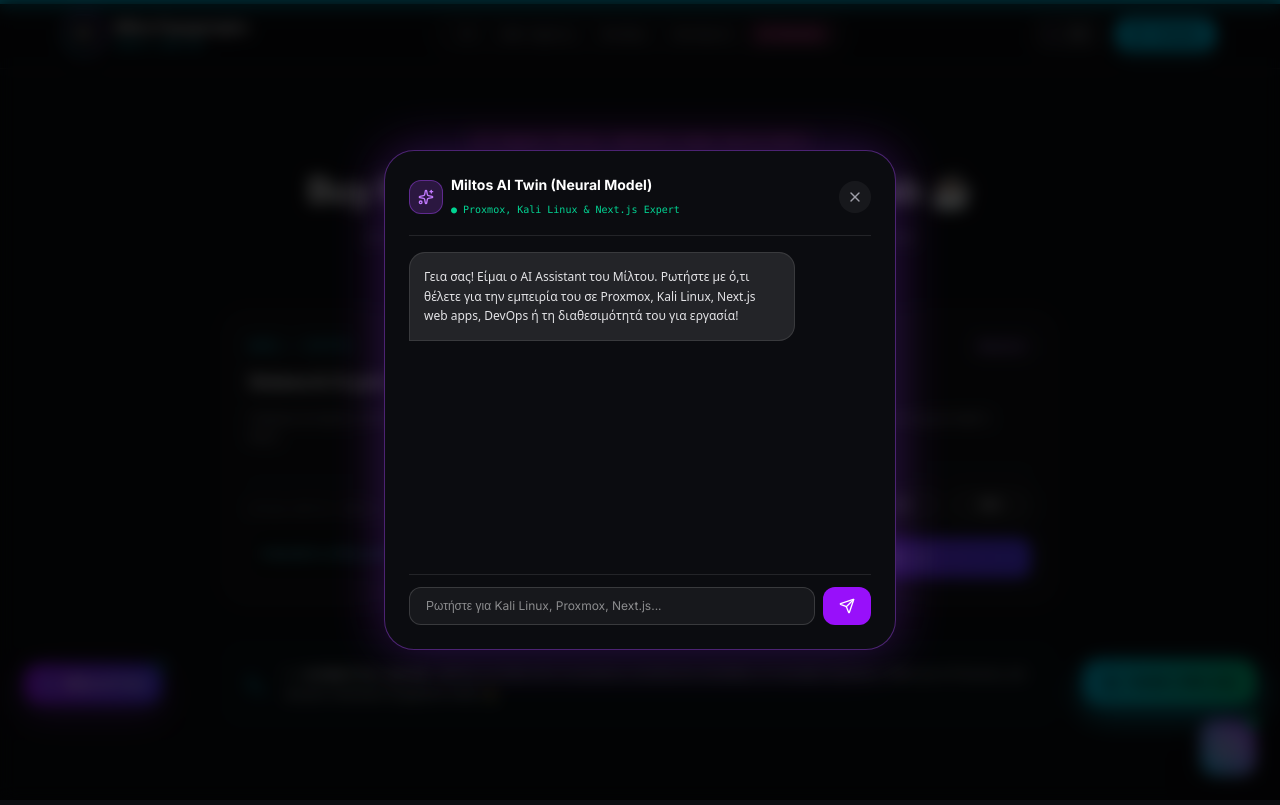
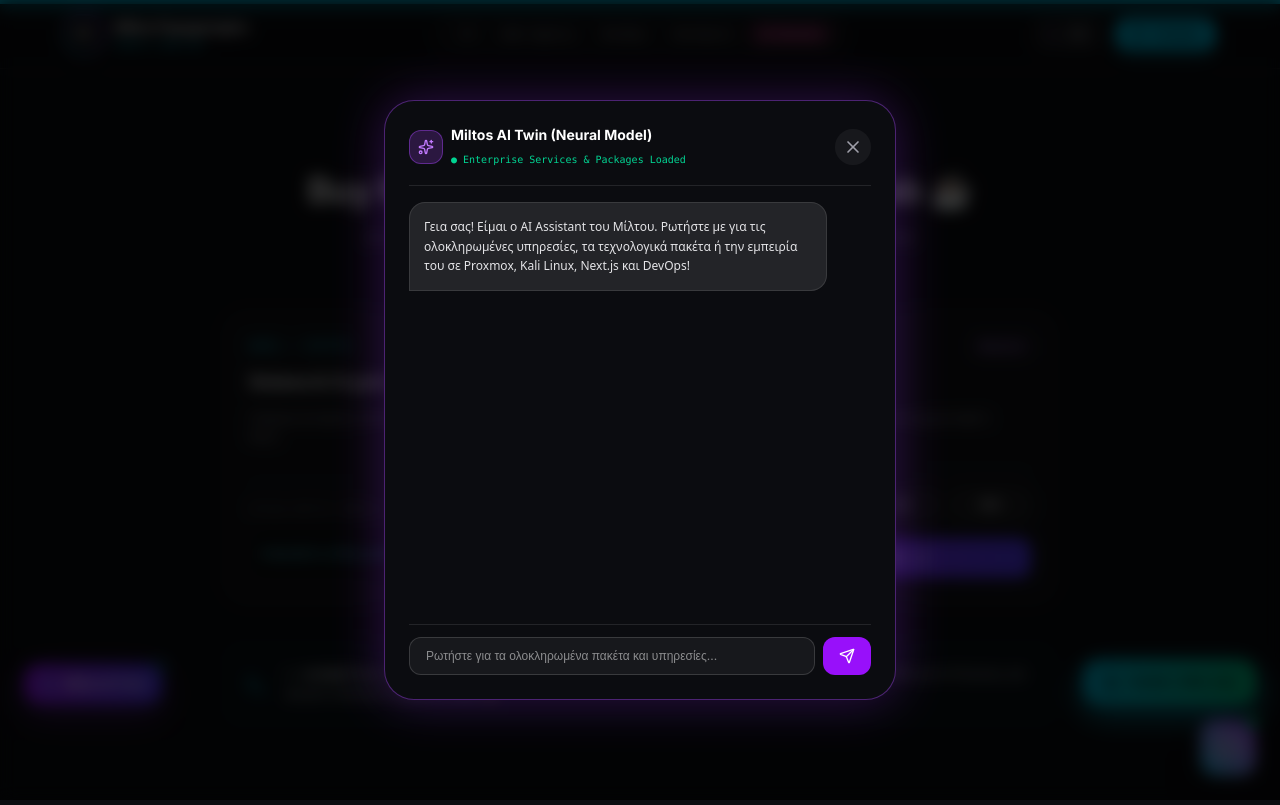
Before and after one commit to miltos12222/my-portfolio, a Next.js app: page /donate in a window 1280 px wide. Both pictures are taken after a click on the button "Miltos AI Twin". Built offline with nearby package versions, Linux system fonts and the light colour scheme.

Commit message:
feat: format AI assistant responses into comprehensive enterprise service packages

```diff
--- a/components/MiltosAIAssistant.tsx
+++ b/components/MiltosAIAssistant.tsx
@@ -10,7 +10,7 @@ export default function MiltosAIAssistant() {
     const [messages, setMessages] = useState([
         {
             role: "ai",
-            text: "Γεια σας! Είμαι ο AI Assistant του Μίλτου. Ρωτήστε με ό,τι θέλετε για την εμπειρία του σε Proxmox, Kali Linux, Next.js web apps, DevOps ή τη διαθεσιμότητά του για εργασία!"
+            text: "Γεια σας! Είμαι ο AI Assistant του Μίλτου. Ρωτήστε με για τις ολοκληρωμένες υπηρεσίες, τα τεχνολογικά πακέτα ή την εμπειρία του σε Proxmox, Kali Linux, Next.js και DevOps!"
         }
     ]);
     const [input, setInput] = useState("");
@@ -26,19 +26,42 @@ export default function MiltosAIAssistant() {
         setInput("");
 
         setTimeout(() => {
-            let aiReply = "Ο Μίλτος Παπαγεωργίου είναι απόφοιτος Πληροφορικής με κορυφαία τεχνογνωσία σε Frontend Development (Next.js, TypeScript), Infrastructure (Proxmox VE, Docker, Tailscale) και Cybersecurity / Ethical Hacking (Kali Linux).";
+            let aiReply = `Ο Μίλτος Παπαγεωργίου παρέχει ολοκληρωμένες, επαγγελματικές υπηρεσίες και αυτόνομα τεχνολογικά πακέτα υψηλών προδιαγραφών:
+
+📦 **1. Cloud Infrastructure & Proxmox Homelab Solutions**
+*Ολοκληρωμένο πακέτο υποδομών:* Στήσιμο, διαχείριση και clustering εικονικών μηχανών και LXC containers σε Proxmox VE, διαχείριση αποθηκευτικών χώρων (ext4/ZFS mounts) και ρυθμίσεις υψηλής διαθεσιμότητας.
+
+📦 **2. High-Performance Next.js Web Development**
+*Ολοκληρωμένο πακέτο ανάπτυξης:* Κατασκευή σύγχρονων, ultra-fast web εφαρμογών και portals με Next.js App Router, TypeScript, Tailwind CSS και Framer Motion, σχεδιασμένες για κορυφαία Google Lighthouse scores και άψογο SEO.
+
+📦 **3. Secure Tailscale Mesh VPN & Network Architecture**
+*Ολοκληρωμένο πακέτο δικτύωσης:* Υλοποίηση ασφαλών, κρυπτογραφημένων εικονικών δικτύων (WireGuard-based) για απομακρυσμένη πρόσβαση σε self-hosted υπηρεσίες χωρίς ποτέ να εκτίθενται θύρες στο διαδίκτυο.
+
+📦 **4. Private Cloud & Automated Nextcloud Backups**
+*Ολοκληρωμένο πακέτο δεδομένων:* Υλοποίηση private cloud (Nextcloud) σε συνδυασμό με Docker containers για αυτόματο συγχρονισμό και ασφαλή αποθήκευση απεριόριστων αρχείων και φωτογραφιών.
+
+📦 **5. Linux System Administration & Docker Orchestration**
+*Ολοκληρωμένο πακέτο διαχείρισης:* Προηγμένη παραμετροποίηση συστημάτων Linux, οργάνωση microservices σε Docker containers, διαχείριση δικαιωμάτων και αυτοματοποίηση ροών.
+
+📦 **6. Cybersecurity & Ethical Hacking (Kali Linux Auditing)**
+*Ολοκληρωμένο πακέτο ασφαλείας:* Έλεγχοι τρωτότητας (vulnerability assessments), network scanning, security auditing και δοκιμές διείσδυσης με Kali Linux για τη θωράκιση κρίσιμων δικτύων.
+
+📦 **7. Interactive UI/UX & Physics-Based Motion Design**
+*Ολοκληρωμένο πακέτο σχεδιασμού:* Ενσωματωση 3D Spline στοιχείων και προηγμένων Framer Motion animations για μοναδική, 2026-ready εμπειρία χρήστη.
+
+📦 **8. Custom Hardware & Enterprise Workstation Optimization**
+*Ολοκληρωμένο πακέτο hardware:* Σχεδιασμός, συναρμολόγηση και δοκιμές αντοχής για custom high-end συστήματα υπολογιστών κάτω από βαριά επαγγελματικά φορτία.
+
+💡 Ο Μίλτος είναι διαθέσιμος για άμεση πρόσληψη ή ανάθεση έργων. Μπορείτε να προσθέσετε οποιαδήποτε από αυτές τις υπηρεσίες στο καλάθι του site και να του στείλετε επίσημο Job Offer ή παραγγελία!`;
+
             const lower = userText.toLowerCase();
 
             if (lower.includes("kali") || lower.includes("security") || lower.includes("penetration") || lower.includes("hacking") || lower.includes("ασφάλεια")) {
-                aiReply = "Στον τομέα της κυβερνοασφάλειας, ο Μίλτος διαθέτει πρακτική εμπειρία στη χρήση του Kali Linux για security auditing, vulnerability assessment, network scanning και δοκιμές διείσδυσης, διασφαλίζοντας την ακεραιότητα των δικτύων και των συστημάτων.";
-            } else if (lower.includes("proxmox") || lower.includes("homelab") || lower.includes("server") || lower.includes("linux")) {
-                aiReply = "Στις υποδομές, διαχειρίζεται προηγμένα Proxmox VE clusters, LXC containers, ext4/ZFS storage mounts και αυτοματοποιημένα backups, με ασφαλή πρόσβαση μέσω Tailscale VPN mesh χωρίς public port exposure.";
+                aiReply = "🛡️ **Πακέτο Cybersecurity & Ethical Hacking:** Περιλαμβάνει πλήρη έλεγχο ασφαλείας (security auditing), vulnerability scanning και δοκιμές διείσδυσης με Kali Linux για τον εντοπισμό και τη διόρθωση κενών ασφαλείας σε δίκτυα και εφαρμογές.";
+            } else if (lower.includes("proxmox") || lower.includes("homelab") || lower.includes("server") || lower.includes("linux") || lower.includes("docker")) {
+                aiReply = "⚡ **Πακέτο Proxmox & DevOps Infrastructure:** Περιλαμβάνει την πλήρη αρχιτεκτονική και ανάπτυξη self-hosted υποδομών, Proxmox hypervisors, Docker orchestration και ασφαλή Tailscale VPN mesh networks.";
             } else if (lower.includes("next.js") || lower.includes("react") || lower.includes("web") || lower.includes("stack") || lower.includes("frontend")) {
-                aiReply = "Ως Full Stack Developer, αξιοποιεί Next.js App Router, TypeScript, Tailwind CSS και Framer Motion για εξαιρετικά γρήγορες, SEO-optimized εφαρμογές με κορυφαία Lighthouse scores.";
-            } else if (lower.includes("hire") || lower.includes("job") || lower.includes("δουλειά") || lower.includes("cv") || lower.includes("πρόσληψη") || lower.includes("experience") || lower.includes("εμπειρία") || lower.includes("τι ξέρει") || lower.includes("τι μπορεί")) {
-                aiReply = "Πλήρες Προφίλ & Δεξιότητες:\n1) Infrastructure & DevOps: Proxmox VE, Docker, Linux Administration, Tailscale VPN, Nextcloud.\n2) Cybersecurity: Kali Linux, Network Auditing, Vulnerability Testing.\n3) Web Development: Next.js, React, TypeScript, Tailwind CSS, Framer Motion.\nΟ Μίλτος είναι Available for Hire — μπορείτε να του στείλετε απευθείας Job Offer από το καλάθι του site!";
-            } else if (lower.includes("backup") || lower.includes("nextcloud") || lower.includes("photos")) {
-                aiReply = "Έχει στήσει self-hosted Nextcloud server σε Docker για αυτόματο συγχρονισμό και backup χιλιάδων φωτογραφιών και αρχείων με απόλυτη ιδιωτικότητα.";
+                aiReply = "💻 **Πακέτο Web Development & UI/UX:** Περιλαμβάνει τον σχεδιασμό και την υλοποίηση πλήρων web εφαρμογών με Next.js, TypeScript, Tailwind CSS, προσφέροντας ασυναγώνιστη ταχύτητα και σύγχρονο design.";
             }
 
             setMessages([...newMsgs, { role: "ai", text: aiReply }]);
@@ -69,7 +92,7 @@ export default function MiltosAIAssistant() {
                             initial={{ scale: 0.8, opacity: 0, y: 20 }}
                             animate={{ scale: 1, opacity: 1, y: 0 }}
                             exit={{ scale: 0.8, opacity: 0, y: 20 }}
-                            className="relative w-full max-w-lg bg-[#0b0c10] border border-purple-500/40 rounded-[30px] p-6 shadow-[0_0_50px_rgba(147,51,234,0.3)] z-10 text-white flex flex-col h-[500px]"
+                            className="relative w-full max-w-lg bg-[#0b0c10] border border-purple-500/40 rounded-[30px] p-6 shadow-[0_0_50px_rgba(147,51,234,0.3)] z-10 text-white flex flex-col h-[600px]"
                         >
                             <div className="flex items-center justify-between pb-4 border-b border-white/10">
                                 <div className="flex items-center gap-2">
@@ -78,18 +101,18 @@ export default function MiltosAIAssistant() {
                                     </div>
                                     <div>
                                         <h3 className="text-sm font-bold">Miltos AI Twin (Neural Model)</h3>
-                                        <span className="text-[10px] font-mono text-emerald-400">● Proxmox, Kali Linux & Next.js Expert</span>
+                                        <span className="text-[10px] font-mono text-emerald-400">● Enterprise Services & Packages Loaded</span>
                                     </div>
                                 </div>
                                 <button onClick={() => setIsOpen(false)} className="p-2 rounded-full bg-white/5 hover:bg-white/10 text-zinc-400 hover:text-white">
-                                    <X className="w-4 h-4" />
+                                    <X className="w-5 h-5" />
                                 </button>
                             </div>
 
                             <div className="flex-1 overflow-y-auto py-4 space-y-3 pr-2 scrollbar-thin">
                                 {messages.map((m, i) => (
                                     <div key={i} className={`flex ${m.role === 'user' ? 'justify-end' : 'justify-start'}`}>
-                                        <div className={`max-w-[85%] p-3.5 rounded-2xl text-xs leading-relaxed whitespace-pre-line ${m.role === 'user' ? 'bg-cyan-500 text-black font-medium rounded-br-none' : 'bg-white/10 text-zinc-200 rounded-bl-none font-sans border border-white/10'}`}>
+                                        <div className={`max-w-[92%] p-3.5 rounded-2xl text-xs leading-relaxed whitespace-pre-line ${m.role === 'user' ? 'bg-cyan-500 text-black font-medium rounded-br-none' : 'bg-white/10 text-zinc-200 rounded-bl-none font-sans border border-white/10'}`}>
                                             {m.text}
                                         </div>
                                     </div>
@@ -99,7 +122,7 @@ export default function MiltosAIAssistant() {
                             <form onSubmit={handleSend} className="pt-3 border-t border-white/10 flex gap-2">
                                 <input
                                     type="text"
-                                    placeholder="Ρωτήστε για Kali Linux, Proxmox, Next.js..."
+                                    placeholder="Ρωτήστε για τα ολοκληρωμένα πακέτα και υπηρεσίες..."
                                     value={input}
                                     onChange={e => setInput(e.target.value)}
                                     className="flex-1 px-4 py-2.5 rounded-xl bg-white/5 border border-white/15 text-xs text-white focus:outline-none focus:border-purple-500"
```
